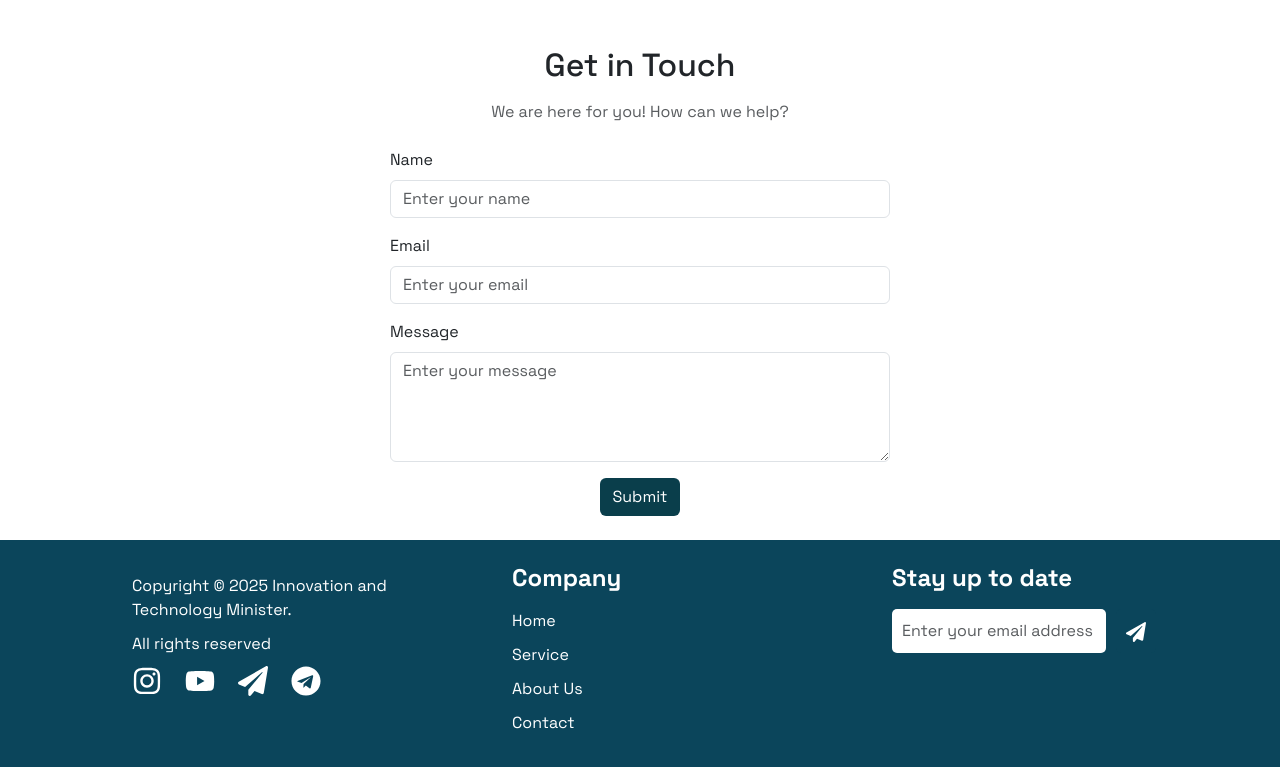
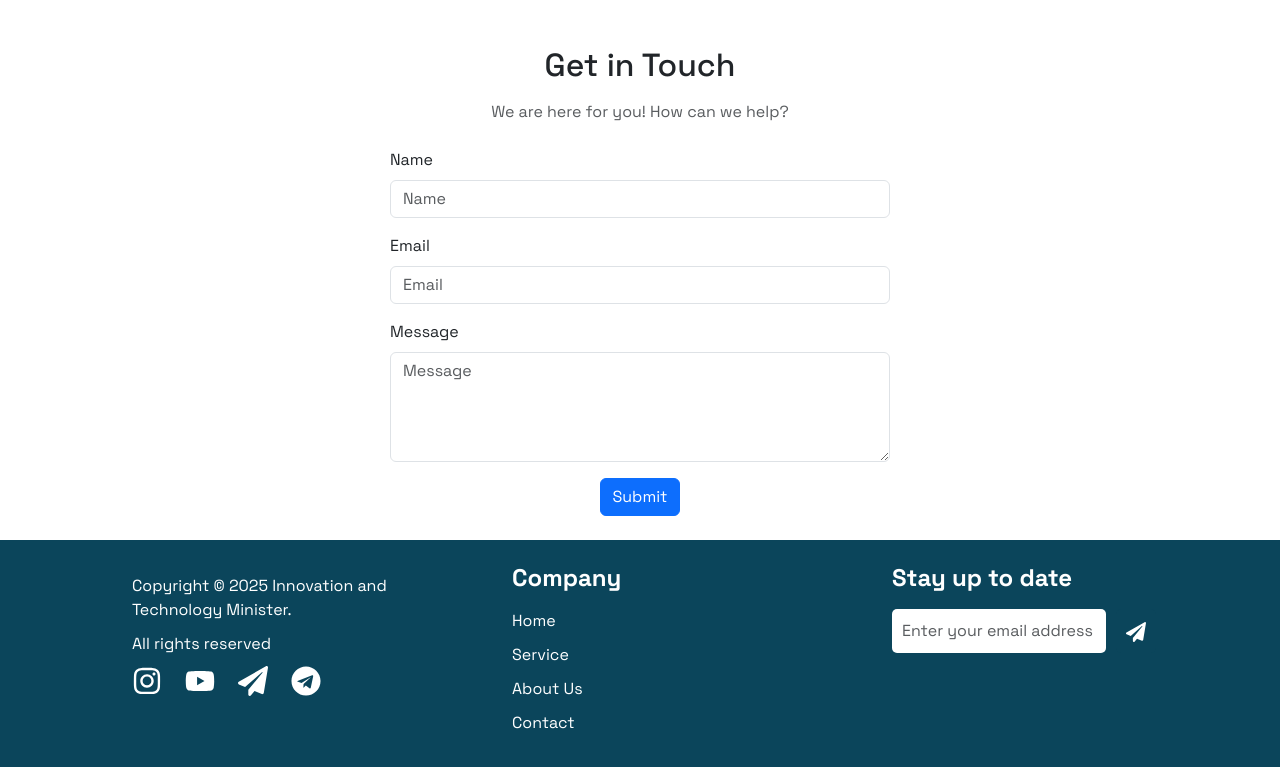
Before and after one commit to CANCELTHIS/TMSFRONT, a React (Vite) app: page / in a window 1280 px wide. Shown: the part 3421-4188 px from the top of the page. Built offline with nearby package versions, Linux system fonts and the light colour scheme.

Commit message:
send email functionality

```diff
--- a/package.json
+++ b/package.json
@@ -10,6 +10,7 @@
     "preview": "vite preview"
   },
   "dependencies": {
+    "@emailjs/browser": "^4.4.1",
     "bootstrap": "^5.3.3",
     "i18next": "^24.2.1",
     "react": "^18.3.1",
--- a/src/App.jsx
+++ b/src/App.jsx
@@ -8,7 +8,7 @@ import Hero4 from './components/Hero4';
 import Hero5 from './components/Hero5';
 import EmailForm from './components/EmailForm';
 import Footer from './components/Footer';
-import { LanguageProvider } from './context/LanguageContext'; // Updated relative path
+import { LanguageProvider } from './context/LanguageContext';
 
 const App = () => {
   return (
--- a/src/components/EmailForm.jsx
+++ b/src/components/EmailForm.jsx
@@ -1,72 +1,102 @@
-import React from 'react';
+import React, { useRef } from 'react';
+import emailjs from '@emailjs/browser';
+import 'bootstrap/dist/css/bootstrap.min.css'; // Import Bootstrap
 import "../index.css";
 import { useLanguage } from '../context/LanguageContext';
 
 const EmailForm = () => {
   const { mylanguage } = useLanguage(); // Access the current language context
+  const form = useRef();
+
+  // Language translations
+  const translations = {
+    EN: {
+      header: "Get in Touch",
+      subheader: "We are here for you! How can we help?",
+      name: "Name",
+      email: "Email",
+      message: "Message",
+      submit: "Submit",
+    },
+    AM: {
+      header: "እንኳን ወደ ማኅበረሰብ ተገናኝተዋል",
+      subheader: "እኛ ለእርስዎ እዚህ ነን! እንዴት ልርዳችሁ እንችላለን?",
+      name: "ስም",
+      email: "ኢሜል",
+      message: "መልእክት",
+      submit: "ማቅረብ",
+    },
+  };
+
+  const lang = translations[mylanguage] || translations.EN; // Fallback to English
+
+  const sendEmail = (e) => {
+    e.preventDefault();
+
+    emailjs
+      .sendForm('service_cf5gngo', 'template_0aua8iv', form.current, {
+        publicKey: 'DYWJ0edl9oKjFT5mp',
+      })
+      .then(
+        () => {
+          console.log('SUCCESS!');
+        },
+        (error) => {
+          console.log('FAILED...', error.text);
+        },
+      );
+  };
 
   return (
     <div className="container py-4">
       {/* Header Section */}
-      <h2 className="text-center mb-3">
-        {mylanguage === 'EN' ? 'Get in Touch' : 'እንኳን ወደ ማኅበረሰብ ተገናኝተዋል'}
-      </h2>
-      <p className="text-center text-muted mb-4">
-        {mylanguage === 'EN' ? 'We are here for you! How can we help?' : 'እኛ ለእርስዎ እዚህ ነን! እንዴት ልርዳችሁ እንችላለን?'}
-      </p>
+      <h2 className="text-center mb-3">{lang.header}</h2>
+      <p className="text-center text-muted mb-4">{lang.subheader}</p>
 
       {/* Form Section */}
-      <form className="mx-auto emailform" style={{ maxWidth: '500px' }}>
+      <form ref={form} onSubmit={sendEmail} className="mx-auto emailform" style={{ maxWidth: '500px' }}>
         <div className="mb-3">
           <label htmlFor="name" className="form-label">
-            {mylanguage === 'EN' ? 'Name' : 'ስም'}
+            {lang.name}
           </label>
           <input
             type="text"
+            name="user_name"
             className="form-control"
             id="name"
-            placeholder={mylanguage === 'EN' ? 'Enter your name' : 'ስምዎን ይግቡ'}
+            placeholder={lang.name}
             required
-            style={{ maxWidth: '100%' }}
           />
         </div>
-
         <div className="mb-3">
           <label htmlFor="email" className="form-label">
-            {mylanguage === 'EN' ? 'Email' : 'ኢሜል'}
+            {lang.email}
           </label>
           <input
             type="email"
+            name="user_email"
             className="form-control"
             id="email"
-            placeholder={mylanguage === 'EN' ? 'Enter your email' : 'ኢሜልዎን ይግቡ'}
+            placeholder={lang.email}
             required
-            style={{ maxWidth: '100%' }}
           />
         </div>
-
         <div className="mb-3">
           <label htmlFor="message" className="form-label">
-            {mylanguage === 'EN' ? 'Message' : 'መልእክት'}
+            {lang.message}
           </label>
           <textarea
+            name="message"
             className="form-control"
             id="message"
             rows="4"
-            placeholder={mylanguage === 'EN' ? 'Enter your message' : 'መልእክትዎን ይግቡ'}
+            placeholder={lang.message}
             required
-            style={{ maxWidth: '100%' }}
           ></textarea>
         </div>
-
-        {/* Center the Button */}
         <div className="d-flex justify-content-center">
-          <button
-            type="submit"
-            className="btn landingSubmit"
-            style={{ backgroundColor: '#0a3e4b', color: 'white' }}
-          >
-            {mylanguage === 'EN' ? 'Submit' : 'ማቅረብ'}
+          <button type="submit" className="btn btn-primary">
+            {lang.submit}
           </button>
         </div>
       </form>
```
Also changed, not shown: 1 other file (tests, documents, lock files or other folders).
